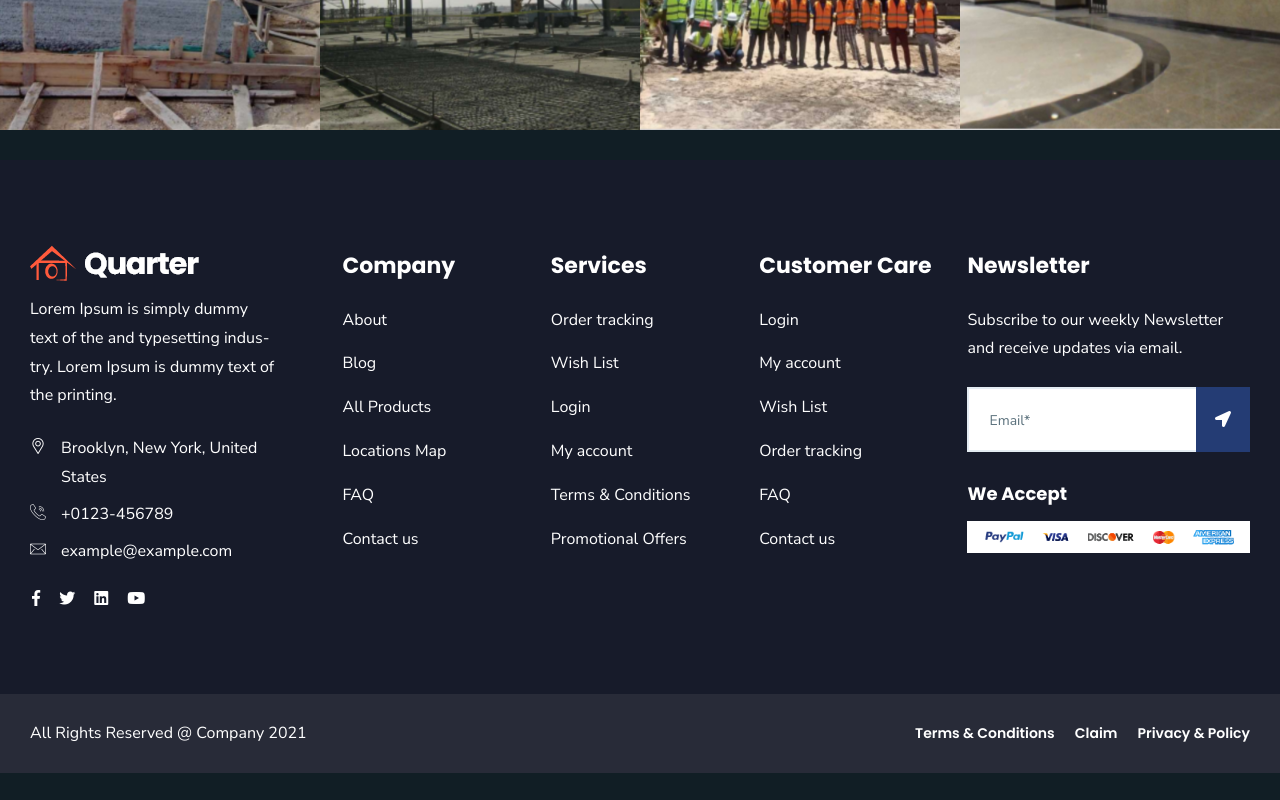
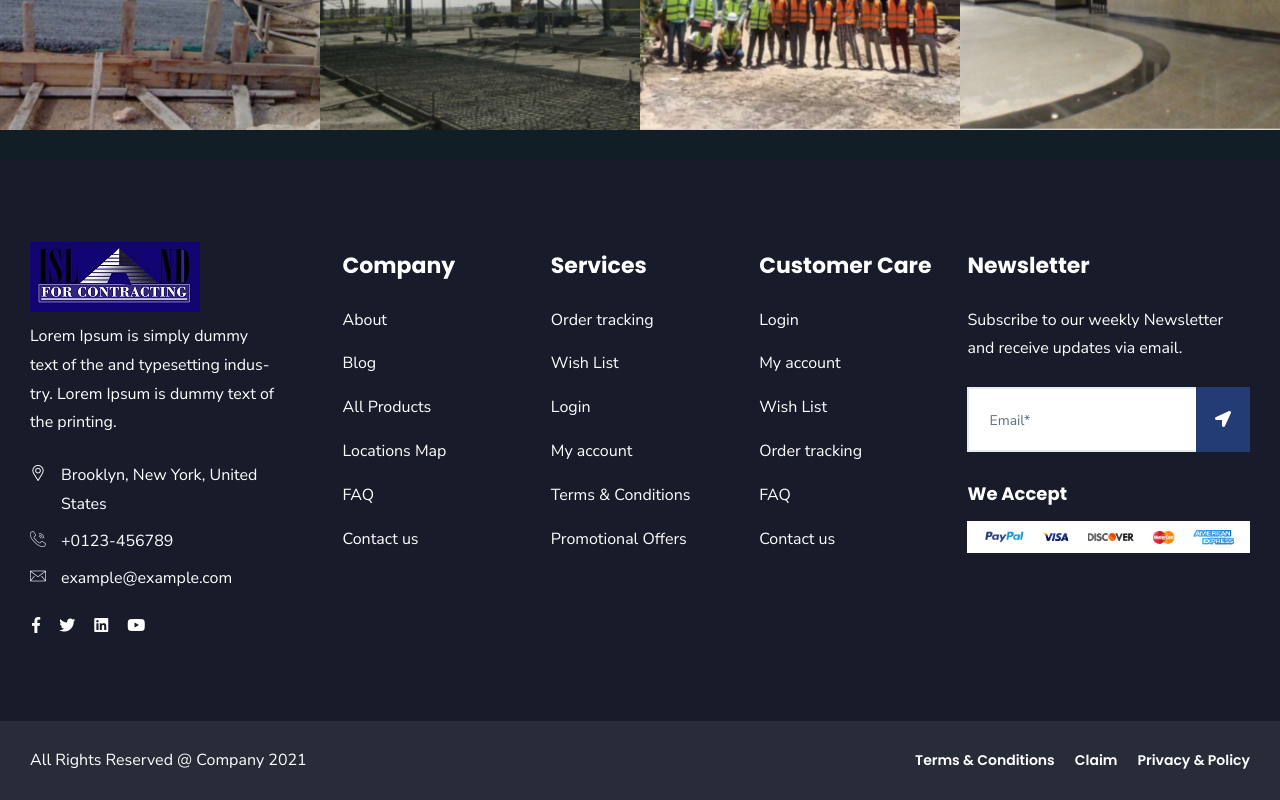
Before and after one commit to ahmedabnaby/island, a React (Create React App) app: page / in a window 1280 px wide. Shown: the part 3657-4457 px from the top of the page. Before the commit the page ends 4430 px from the top, so only its background shows below. Built offline with nearby package versions, Linux system fonts and the light colour scheme.

Commit message:
Added logo in footer

```diff
--- a/src/includes/Footer.js
+++ b/src/includes/Footer.js
@@ -10,7 +10,7 @@ function Footer() {
           <div className="footer-widget footer-about-widget">
             <div className="footer-logo">
               <div className="site-logo">
-                <img src="img/logo-2.png" alt="Logo" />
+                <img src="img/new/logo.jpeg" alt="Logo" />
               </div>
             </div>
             <p>Lorem Ipsum is simply dummy text of the and typesetting industry. Lorem Ipsum is dummy text of the printing.</p>
```
